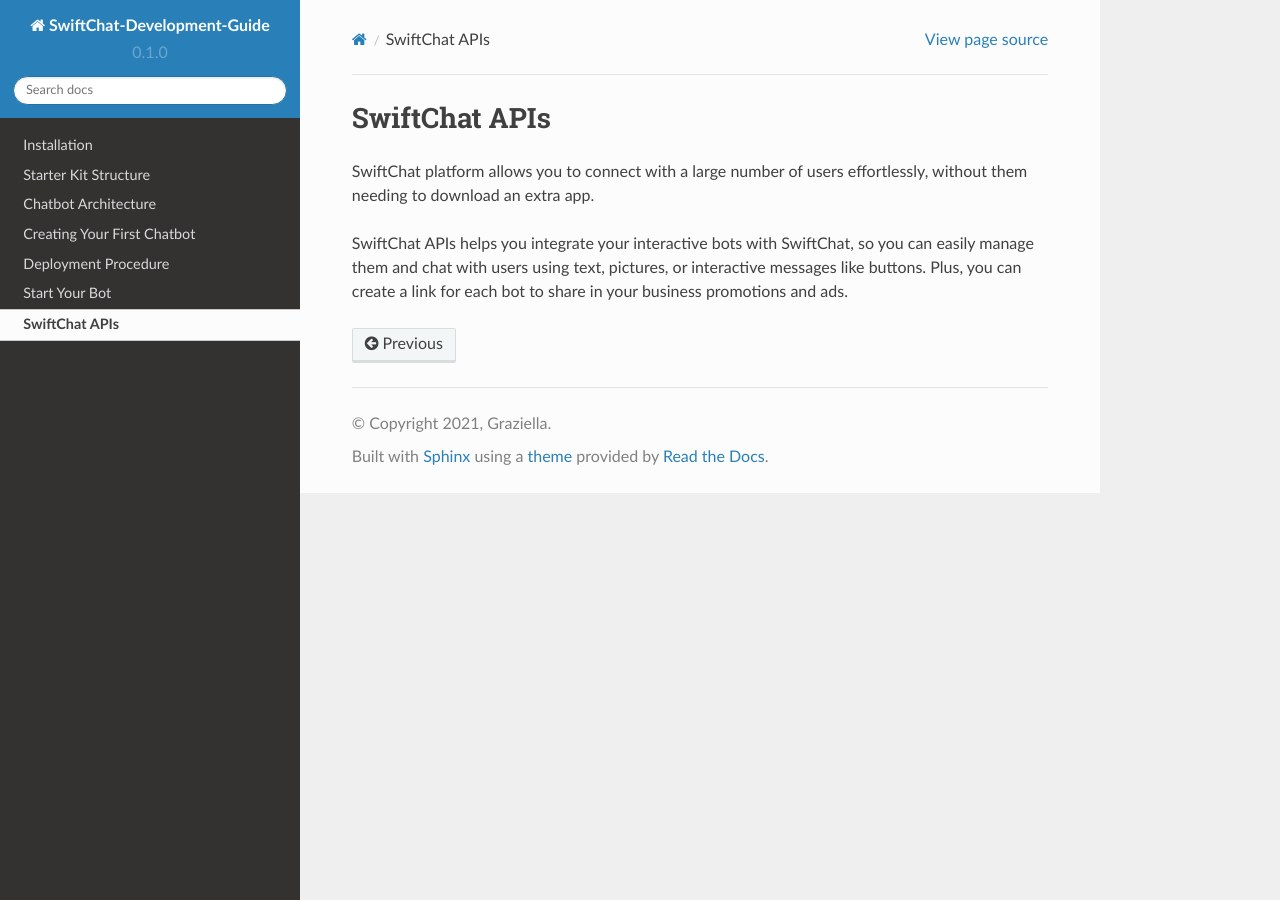
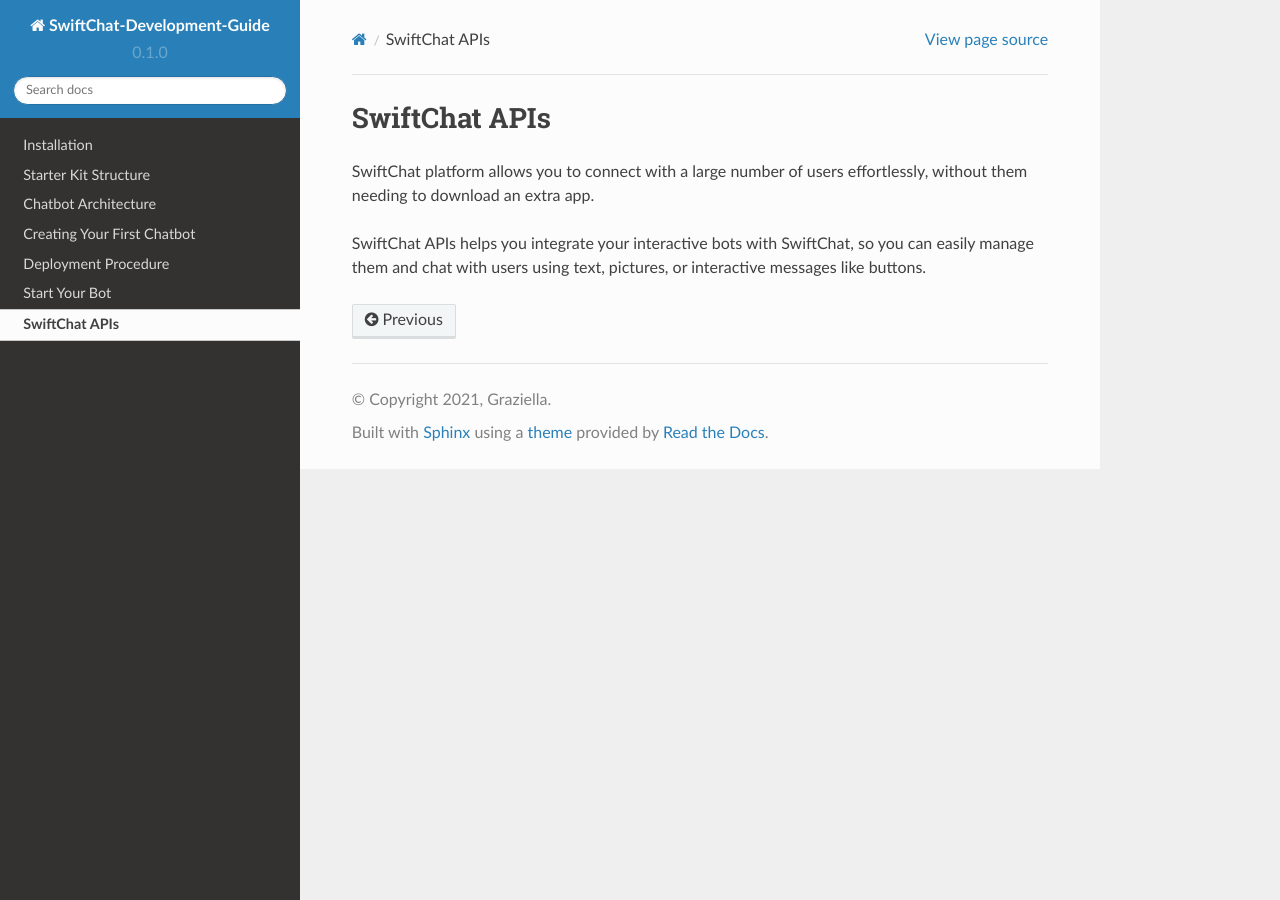
Before and after one commit to Priyanka-sharma181/Chatbot-Development-Guide, a Sphinx documentation site: the page built from docs/source/api_reference.rst, in a window 1280 px wide. Built offline with Sphinx 7.4.7 and the Read the Docs theme 2.0.0, drawn with Linux system fonts in a browser that asks for light colours.

Commit message:
updating files

```diff
--- a/docs/source/api_reference.rst
+++ b/docs/source/api_reference.rst
@@ -2,4 +2,4 @@
 ====================
 SwiftChat platform allows you to connect with a large number of users effortlessly, without them needing to download an extra app.
 
-SwiftChat APIs helps you integrate your interactive bots with SwiftChat, so you can easily manage them and chat with users using text, pictures, or interactive messages like buttons. Plus, you can create a link for each bot to share in your business promotions and ads.
+SwiftChat APIs helps you integrate your interactive bots with SwiftChat, so you can easily manage them and chat with users using text, pictures, or interactive messages like buttons.
```
Also changed, not shown: docs/source/index.rst (+2 -12 lines).
